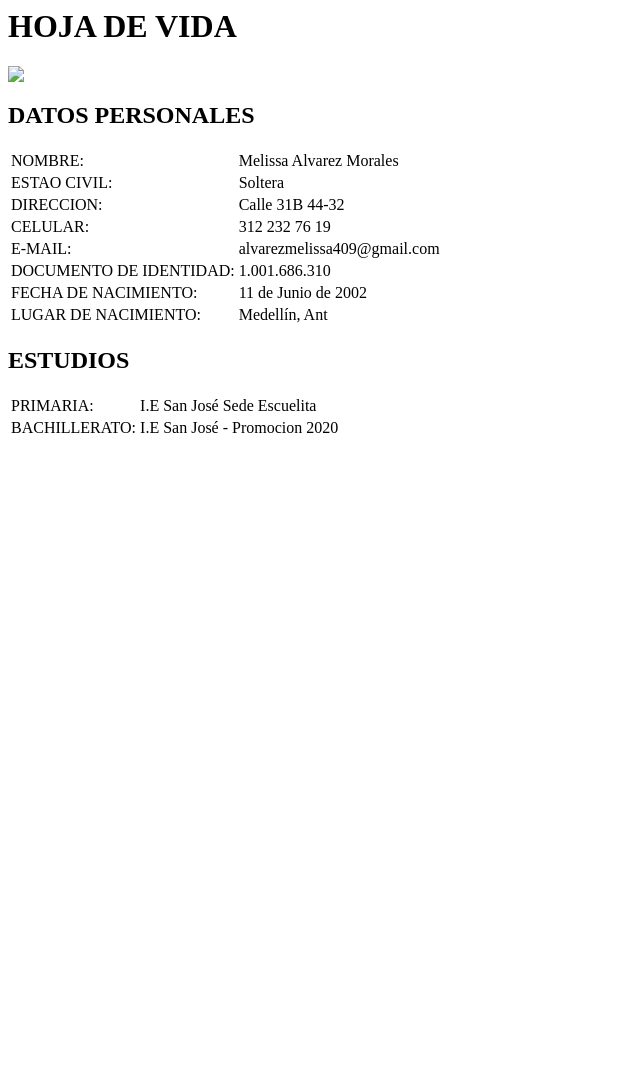
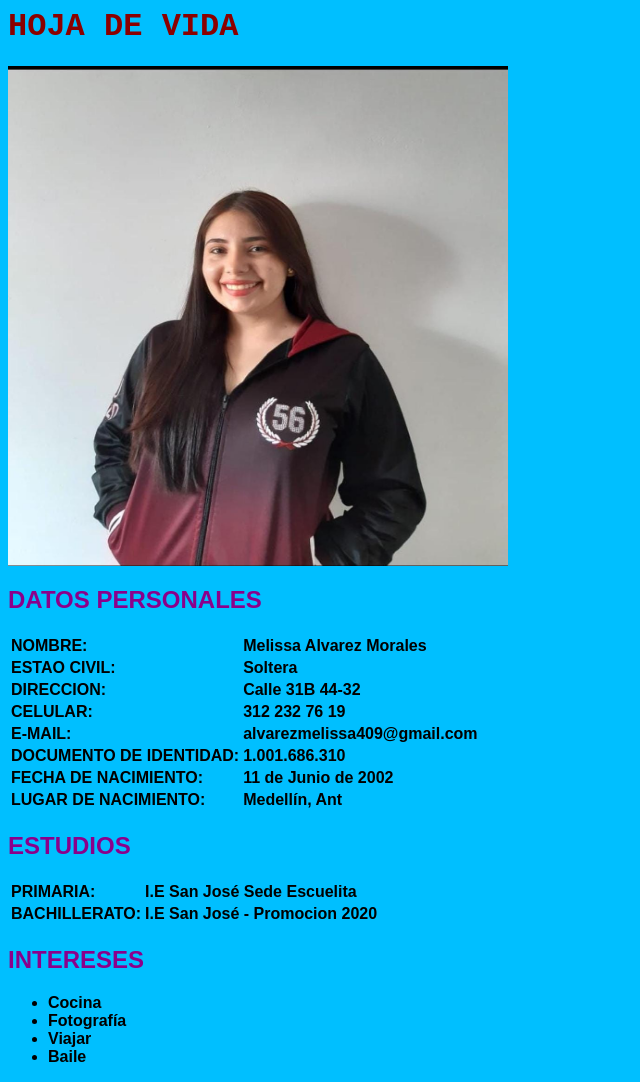
Before and after one commit to Melialvarez/MyResume, a plain HTML site: page index.html in a window 1280 px wide. Shown: the whole page, without its empty margins (0-640 px from the left). Before the commit the page ends 800 px from the top, so only its background shows below. Drawn offline with Linux system fonts and the light colour scheme.

Commit message:
commit final

```diff
--- a/index.css
+++ b/index.css
@@ -1,13 +1,25 @@
-h1 {
-    color: blueviolet;
+h1{
+    font-family: 'Courier New', Courier, monospace;
+    color: darkred;
+    font-weight: bold;
 }
 
-.image{
-    height: 200;
-    width: 200;
+h2{
+    font-family: Arial, Helvetica, sans-serif;
+    color: darkmagenta;
 }
 
-h2 {
+.table{
     font-family: Arial, Helvetica, sans-serif;
-    color: cornflowerblue;
+    font-weight: bold;
 }
+
+.ul{
+    font-family: Arial, Helvetica, sans-serif;
+    font-weight: bold;
+}
+
+.body{
+    color: black;
+    background-color: deepskyblue;
+}
--- a/index.html
+++ b/index.html
@@ -2,13 +2,14 @@
 <head>
     <meta charset="UTF-8">
     <meta name="viewport" content="width=device-width, initial-scale=1.0">
+    <link rel="stylesheet" href="./index.css">
     <title>My Resume</title>
 </head>
-<body>
+<body class="body">
     <h1>HOJA DE VIDA</h1>
-    <div><img src="./profile.jpeg" ="image"></div>
+    <div><img src="./profile.jpeg" width="500" height="500"></div>
     <h2>DATOS PERSONALES</h2>
-    <table>
+    <table class="table">
     <tr><TD>NOMBRE: </TD><TD>Melissa Alvarez Morales</TD></tr>
     <tr><TD>ESTAO CIVIL: </TD><TD>Soltera</TD></tr>
     <tr><TD>DIRECCION: </TD><TD>Calle 31B 44-32</TD></tr>
@@ -19,10 +20,16 @@
     <tr><TD>LUGAR DE NACIMIENTO: </TD><TD>Medellín, Ant</TD></tr>
 </table>
 <h2>ESTUDIOS</h2>
-<table>
+<table class="table">
     <tr><TD>PRIMARIA: </TD><TD>I.E San José Sede Escuelita</TD></tr>
     <tr><TD>BACHILLERATO: </TD><TD>I.E San José - Promocion 2020</TD></tr>
 </table>
-
+<h2>INTERESES</h2>
+<ul class="ul">
+    <li>Cocina</li>
+    <li>Fotografía</li>
+    <li>Viajar</li>
+    <li>Baile</li>
+</ul>
 </body>
 </html>
```
Also changed, not shown: profile.jpeg (added).
